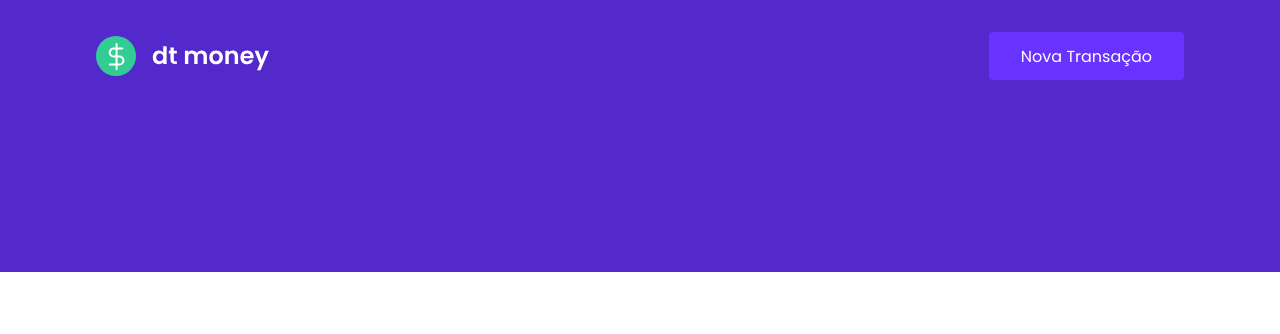
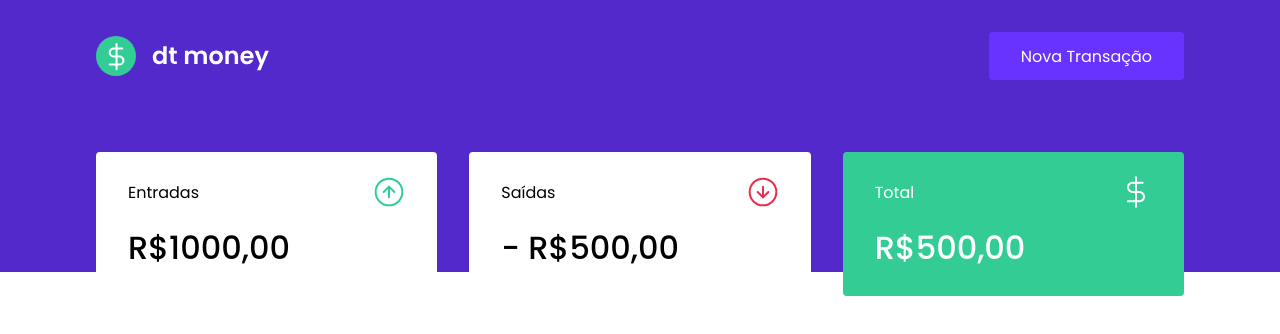
Before and after one commit to JoaoGF03/02-dtmoney, a React (Create React App) app: page / in a window 1280 px wide. Shown: the top 334 px of the page. Built offline with nearby package versions, Linux system fonts and the light colour scheme.

Commit message:
Creating Dashboard/Summary Component

```diff
--- a/public/index.html
+++ b/public/index.html
@@ -10,7 +10,7 @@
 
   <link rel="icon" href="favicon.png" type="img/png" />
 
-  <link href="https://fonts.googleapis.com/css2?family=Poppins:wght@400;600&display=swap" rel="stylesheet">
+  <link href="https://fonts.googleapis.com/css2?family=Poppins:wght@400;500;600&display=swap" rel="stylesheet">
 
   <title>Dt Money</title>
 </head>
--- a/src/App.tsx
+++ b/src/App.tsx
@@ -1,3 +1,4 @@
+import { Dashboard } from './components/Dashboard';
 import { Header } from './components/Header';
 import { GlobalStyle } from './styles/global';
 
@@ -5,6 +6,7 @@
   return (
     <>
       <Header />
+      <Dashboard />
       <GlobalStyle />
     </>
   );
--- /dev/null
+++ b/src/components/Dashboard/index.tsx
@@ -0,0 +1,10 @@
+import { Summary } from '../Summary'
+import { Container } from './styles'
+
+export function Dashboard() {
+  return (
+    <Container>
+      <Summary />
+    </Container>
+  )
+}
--- /dev/null
+++ b/src/components/Dashboard/styles.ts
@@ -0,0 +1,7 @@
+import styled from 'styled-components'
+
+export const  Container = styled.main`
+  max-width: 1120px;
+  margin: 0 auto;
+  padding: 2.5rem 1rem;
+`
--- /dev/null
+++ b/src/components/Summary/index.tsx
@@ -0,0 +1,33 @@
+import React from 'react'
+import { Container } from './styles'
+import incomeImg from '../../assets/income.svg'
+import outcomeImg from '../../assets/outcome.svg'
+import totalImg from '../../assets/total.svg'
+
+export function Summary() {
+  return (
+    <Container>
+      <div>
+        <header>
+          <p>Entradas</p>
+          <img src={incomeImg} alt="Entradas" />
+        </header>
+        <strong>R$1000,00</strong>
+      </div>
+      <div>
+        <header>
+          <p>Saídas</p>
+          <img src={outcomeImg} alt="Saídas" />
+        </header>
+        <strong>- R$500,00</strong>
+      </div>
+      <div className="highlight-background">
+        <header>
+          <p>Total</p>
+          <img src={totalImg} alt="Total" />
+        </header>
+        <strong>R$500,00</strong>
+      </div>
+    </Container>
+  )
+}
--- /dev/null
+++ b/src/components/Summary/styles.ts
@@ -0,0 +1,34 @@
+import styled from 'styled-components';
+
+export const Container = styled.div`
+  display: grid;
+  grid-template-columns: repeat(3, 1fr);
+  gap: 2rem;
+  margin-top: -10rem;
+
+  div {
+    background: var(--shape);
+    padding: 1.5rem 2rem;
+    border-radius: 0.25rem;
+    color: var(--text-title);
+
+    header {
+      display: flex;
+      align-items: center;
+      justify-content: space-between;
+    }
+
+    strong {
+      display: block;
+      margin-top: 1rem;
+      font-size: 2rem;
+      font-weight: 500;
+      line-height: 3rem;
+    }
+
+    &.highlight-background{
+      background: var(--green);
+      color: #fff;
+    }
+  }
+`
--- a/src/styles/global.ts
+++ b/src/styles/global.ts
@@ -4,6 +4,7 @@
   :root {
     --red: #e52e4d;
     --blue: #5429cc;
+    --green: #33cc95;
     --blue-light: #6933ff;
     --text-light: #6933ff;
     --text-body: #363f5f;
```
